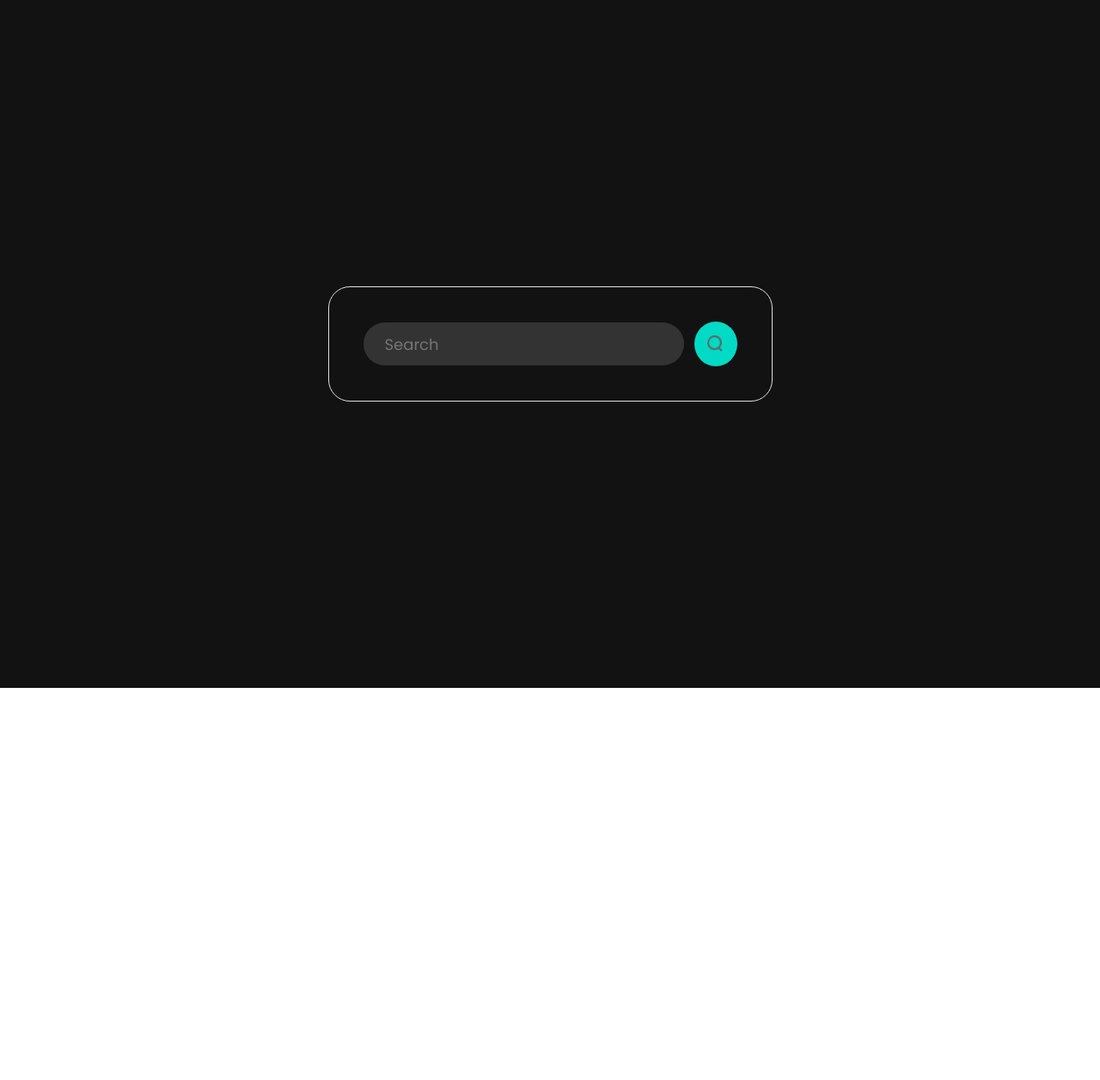
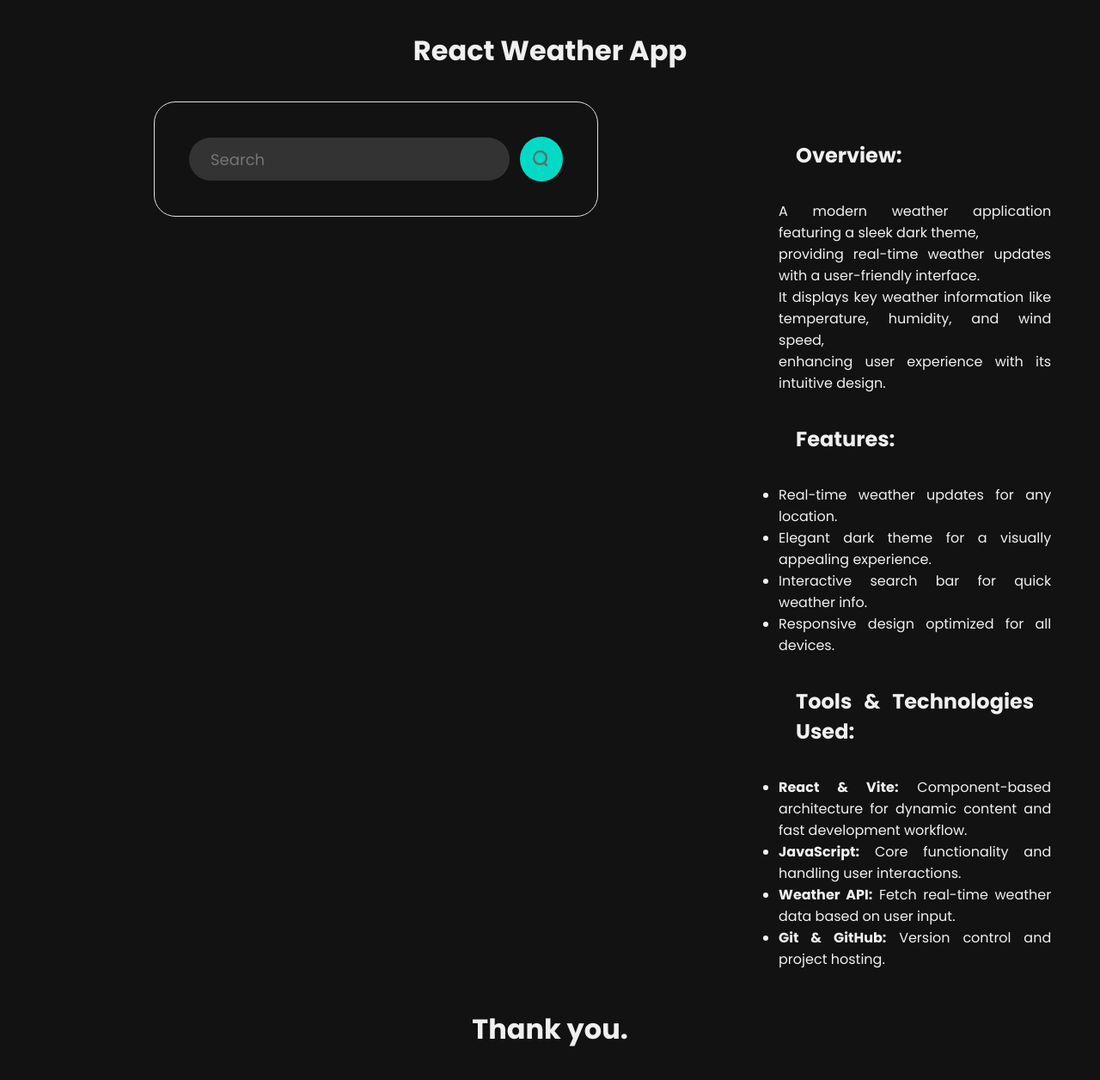
Before and after one commit to dhruv-itwala/React-weather-app, a React (Vite) app: page / in a window 1280 px wide. Shown: the whole page at 86% size. Before the commit the page ends 800 px from the top, so only its background shows below. Built offline with nearby package versions, Linux system fonts and the light colour scheme; no server answers.

Commit message:
Final Push

```diff
--- a/src/App.jsx
+++ b/src/App.jsx
@@ -1,10 +1,23 @@
 import React from "react";
 import Weather from "./Components/Weather";
+import AppName from "./Components/AppName";
+import Details from "./Components/Details";
 
 const App = () => {
   return (
     <div className="app">
-      <Weather />
+      <AppName />
+      <div style={{ display: "flex", alignItems: "flex-start" }}>
+        <div style={{ flex: 0.5 }}></div>
+        <div style={{}}>
+          <Weather />
+        </div>
+        <div style={{ flex: 1.5, marginLeft: "0px" }}>
+          <Details />
+        </div>
+        <h1>&nbsp;</h1>
+      </div>
+      <h1 style={{ color: "#f0f0f0", textAlign: "center" }}>Thank you.</h1>
     </div>
   );
 };
--- /dev/null
+++ b/src/Components/AppName.jsx
@@ -0,0 +1,11 @@
+import React from "react";
+import style from "./Details.module.css";
+const AppName = () => {
+  return (
+    <div>
+      <h1 className={style.name}>React Weather App</h1>
+    </div>
+  );
+};
+
+export default AppName;
--- /dev/null
+++ b/src/Components/Details.jsx
@@ -0,0 +1,49 @@
+import React from "react";
+import style from "./Details.module.css";
+const Details = () => {
+  return (
+    <div className={style.details}>
+      <h2>
+        <strong>Overview:</strong>
+      </h2>
+      <p>
+        A modern weather application featuring a sleek dark theme,
+        <br /> providing real-time weather updates with a user-friendly
+        interface.
+        <br /> It displays key weather information like temperature, humidity,
+        and wind speed, <br />
+        enhancing user experience with its intuitive design.
+        <br />
+      </p>
+
+      <h2>Features:</h2>
+      <ul>
+        <li>Real-time weather updates for any location.</li>
+        <li>Elegant dark theme for a visually appealing experience.</li>
+        <li>Interactive search bar for quick weather info.</li>
+        <li>Responsive design optimized for all devices.</li>
+      </ul>
+
+      <h2>Tools & Technologies Used:</h2>
+      <ul>
+        <li>
+          <strong>React & Vite:</strong> Component-based architecture for
+          dynamic content and fast development workflow.
+        </li>
+        <li>
+          <strong>JavaScript:</strong> Core functionality and handling user
+          interactions.
+        </li>
+        <li>
+          <strong>Weather API:</strong> Fetch real-time weather data based on
+          user input.
+        </li>
+        <li>
+          <strong>Git & GitHub:</strong> Version control and project hosting.
+        </li>
+      </ul>
+    </div>
+  );
+};
+
+export default Details;
--- /dev/null
+++ b/src/Components/Details.module.css
@@ -0,0 +1,23 @@
+.name{
+  color: #f0f0f0;
+  text-align: center;
+}
+
+h1{
+  color: #f0f0f0;
+  padding: 10px;
+  margin: 25px 10px;
+}
+.details h2{
+  color: #f0f0f0;
+  padding: 10px;
+  margin: 25px 10px;
+}
+
+
+.details{
+  color: #f0f0f0;
+  padding: 10px;
+  margin-left: 200px;
+  text-align: justify;
+}
--- a/src/index.css
+++ b/src/index.css
@@ -11,5 +11,5 @@
 .app{
   min-height: 100vh;
   display: grid;
-  background-color:#121212;
+  background-color: #121212;
 }
```
Also changed, not shown: src/assets/App SS.png (added), 1 other file (tests, documents, lock files or other folders).
